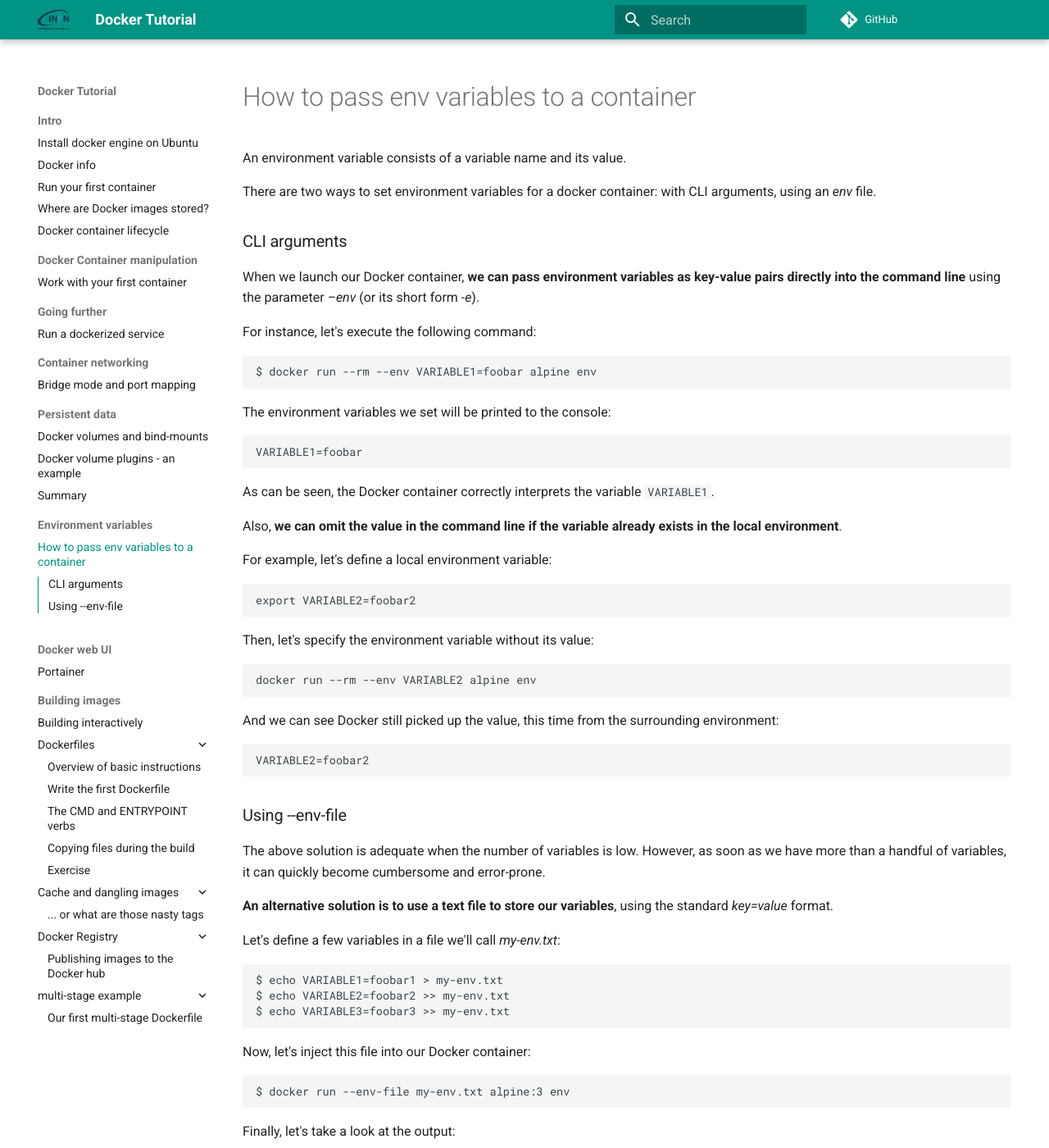
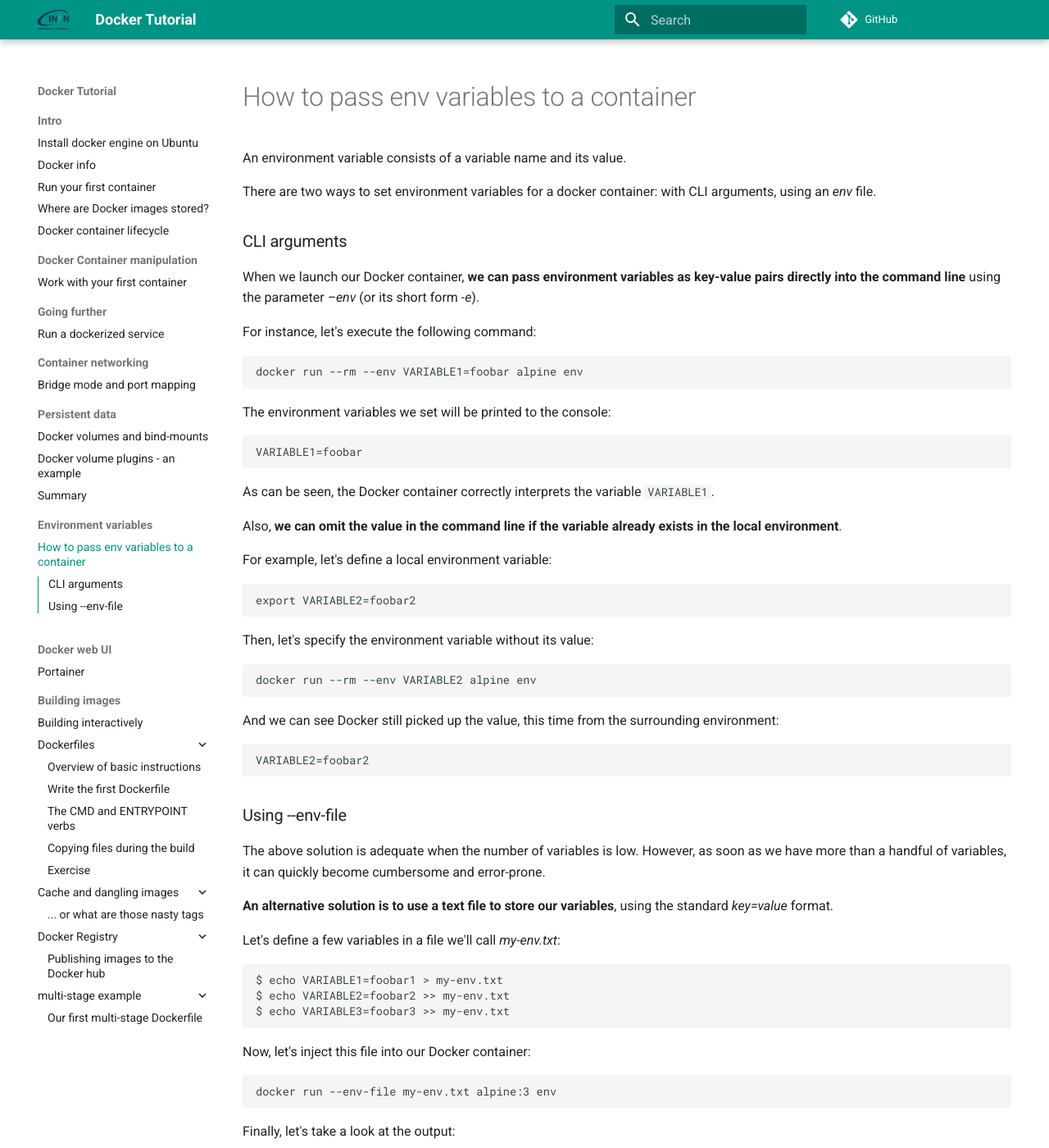
Before and after one commit to maricaantonacci/docker-tutorial, an MkDocs documentation site: the page built from docs/container/env_vars.md, in a window 1280 px wide and 1400 px high. Shown: the whole window at 82% size. Built offline with MkDocs 1.6.1 and Material for MkDocs 9.7.7, drawn with Linux system fonts in a browser that asks for light colours; comment, search, counter and statistics services are not loaded.

Commit message:
Fix command line

````diff
--- a/docs/container/env_vars.md
+++ b/docs/container/env_vars.md
@@ -9,7 +9,7 @@ When we launch our Docker container, **we can pass environment variables as key-
 For instance, let's execute the following command:
 
 ```
-$ docker run --rm --env VARIABLE1=foobar alpine env
+docker run --rm --env VARIABLE1=foobar alpine env
 ```
 
 The environment variables we set will be printed to the console:
@@ -58,7 +58,7 @@ $ echo VARIABLE3=foobar3 >> my-env.txt
 Now, let's inject this file into our Docker container:
 
 ```
-$ docker run --env-file my-env.txt alpine:3 env
+docker run --env-file my-env.txt alpine:3 env
 ```
 
 Finally, let's take a look at the output:
````
